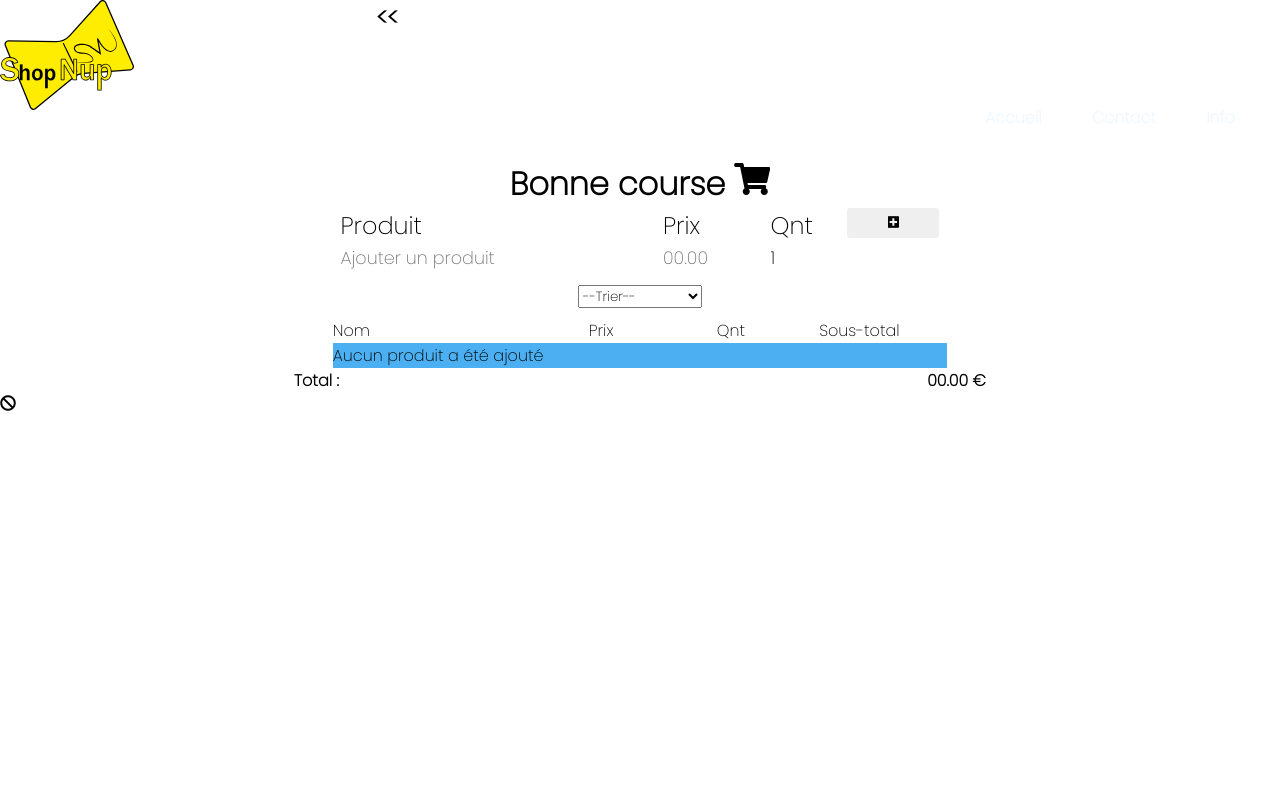
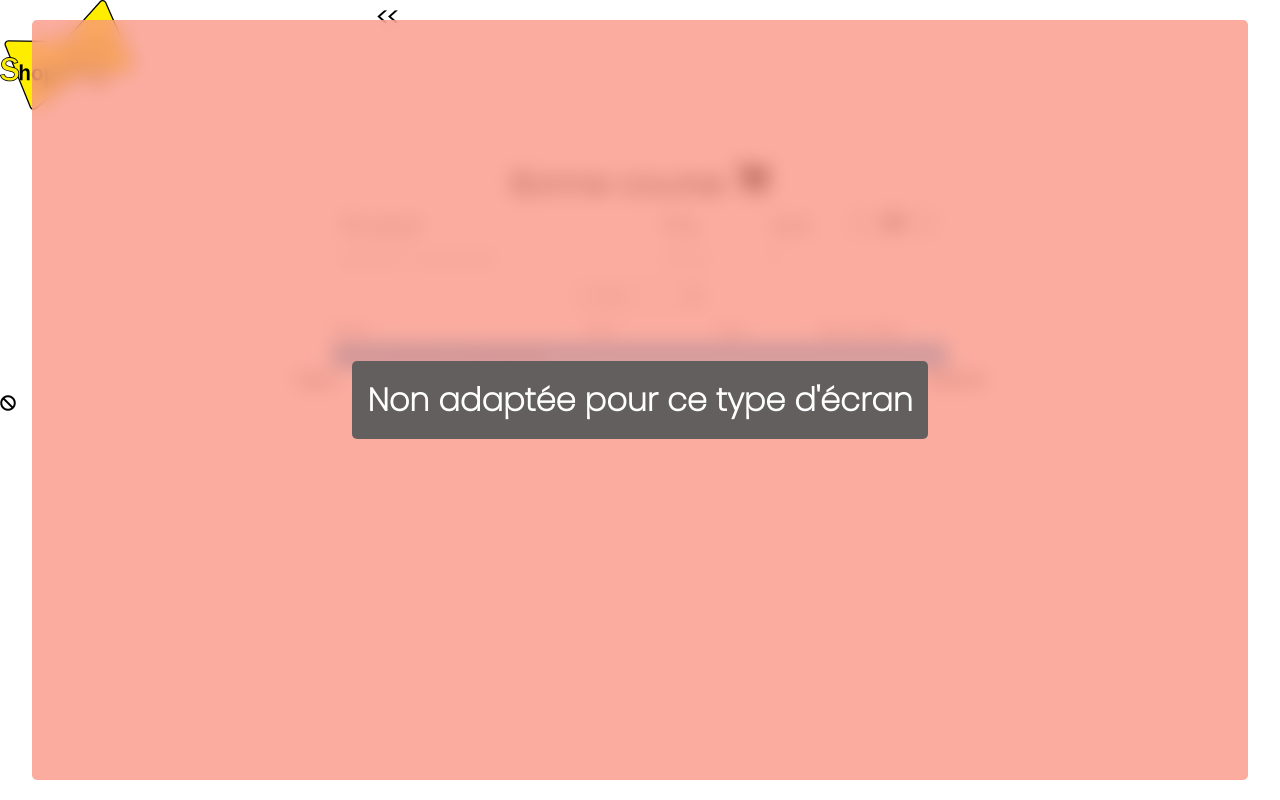
Before and after one commit to Lodrick-Dev/shopnup, a plain HTML site: page index.html in a window 1280 px wide. Drawn offline with Linux system fonts and the light colour scheme.

Commit message:
pop width large

```diff
--- a/index.html
+++ b/index.html
@@ -94,6 +94,9 @@
             <i class="fas fa-ban"></i>
         </div>
     </div>
+    <div class="cach">
+        <h1>Non adaptée pour ce type d'écran</h1>
+    </div>
     <!-- <script src="/app.js"></script> -->
     <!-- <script src="/application.js"></script> -->
     <script src="./js/condition.js"></script>
--- a/styles/responsCss/style-320.css
+++ b/styles/responsCss/style-320.css
@@ -223,3 +223,8 @@ label{
     font-size: 1em;
     font-weight: bold;
 }
+
+
+.cach{
+    display: none;
+}
--- a/styles/responsCss/style-375.css
+++ b/styles/responsCss/style-375.css
@@ -222,3 +222,7 @@ label{
     font-size: 1em;
     font-weight: bold;
 }
+
+.cach{
+    display: none;
+}
--- a/styles/responsCss/style-414.css
+++ b/styles/responsCss/style-414.css
@@ -9,3 +9,7 @@
 .add-class-to-btn-del {
     bottom: 45px;
 }
+
+.cach{
+    display: none;
+}
--- a/styles/responsCss/style-425.css
+++ b/styles/responsCss/style-425.css
@@ -290,3 +290,6 @@ label{
     color: #fff;
     font-size: 1em;
 }
+.cach{
+    display: none;
+}
--- a/styles/styleGlob/styles.css
+++ b/styles/styleGlob/styles.css
@@ -8,7 +8,6 @@
     font-family: 'Poppins', sans-serif;
     overflow-x: hidden;
 }
-
 /***********************le header*/
 header{
     width: 100%;
@@ -201,3 +200,38 @@ label{
     padding: 5px;
     border-radius: 5px;
 }
+
+
+
+.cach{
+    position: absolute;
+    width: 95%;
+    top: 50%;
+    right: 50%;
+    display: flex;
+    justify-content: center;
+    align-items: center;
+    z-index: 19;
+    height: 95%;
+    /* background: #fa9380; */
+    transform: translate(50%, -50%);
+}
+.cach > h1{
+    text-align: center;
+    position: absolute;
+    z-index: 999;
+    background: #635f5f;
+    padding: 15px;
+    color: #fff;
+    border-radius: 5px;
+}
+.cach::after{
+    content: "";
+    position: absolute;
+    height: 100%;
+    width: 100%;
+    border-radius: 5px;
+    background: #fa9280c1;
+    backdrop-filter: blur(0.6rem);
+    /* filter: blur(1.5rem); */
+}
```
Also changed, not shown: info.html (+3 -0 lines), 1 other file.
